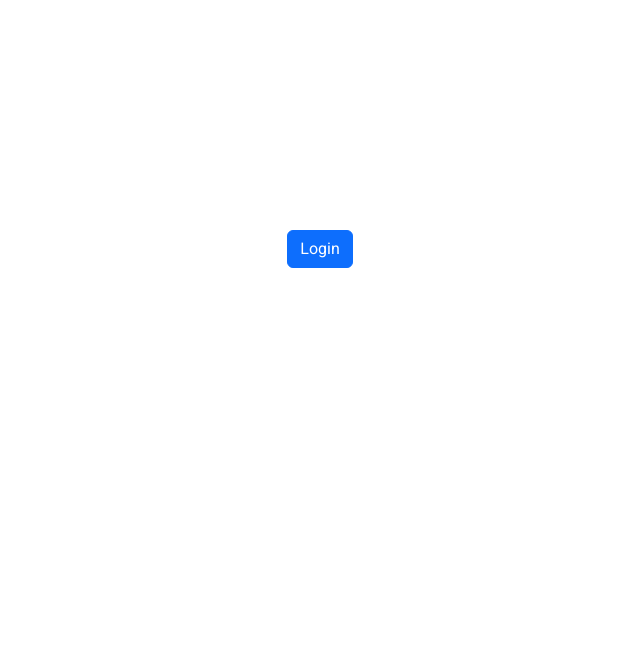
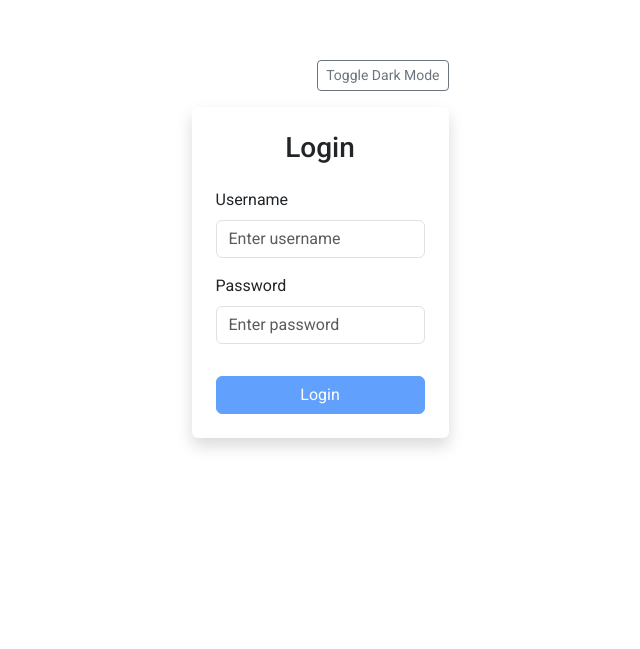
Before and after one commit to Nanis23/DigitalMenu, an Angular app in the folder frontend/MenuFrontend/: page /login in a window 1280 px wide. Shown: the part 151-800 px from the top of the page, without its empty margins (320-960 px from the left). Built offline with nearby package versions, Linux system fonts and the light colour scheme.

Commit message:
Funksionimi i loginit

```diff
--- a/frontend/MenuFrontend/src/app/app.component.html
+++ b/frontend/MenuFrontend/src/app/app.component.html
@@ -2,7 +2,7 @@
   <div
     class="container d-flex justify-content-center align-items-center vh-100"
   >
-    <button class="btn btn-primary" routerLink="/login">Login</button>
+    <app-login></app-login>
   </div>
 </ng-container>
 
--- a/frontend/MenuFrontend/src/app/auth/storage/storage.service.ts
+++ b/frontend/MenuFrontend/src/app/auth/storage/storage.service.ts
@@ -8,6 +8,14 @@ const USER = 'user';
 })
 export class StorageService {
   constructor() {}
+
+  ngOnInit() {
+    if (typeof window !== 'undefined') {
+      // Code accessing localStorage here
+      const user = StorageService.getUser();
+      // Other logic
+    }
+  }
 
   static saveToken(token: string): void {
     window.localStorage.removeItem(TOKEN);
```
Also changed, not shown: frontend/MenuFrontend/src/app/app.component.ts (+8 -1 lines).
